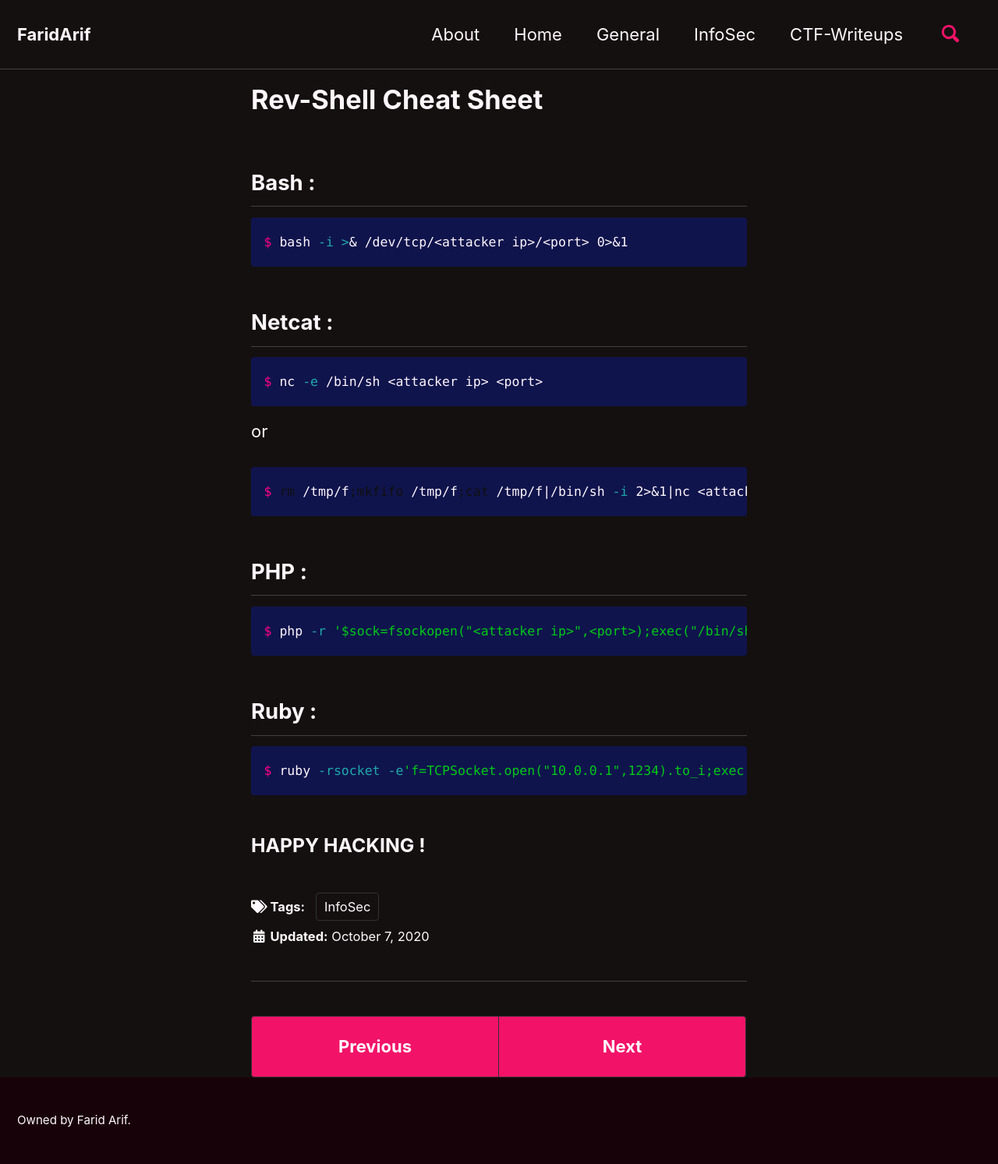
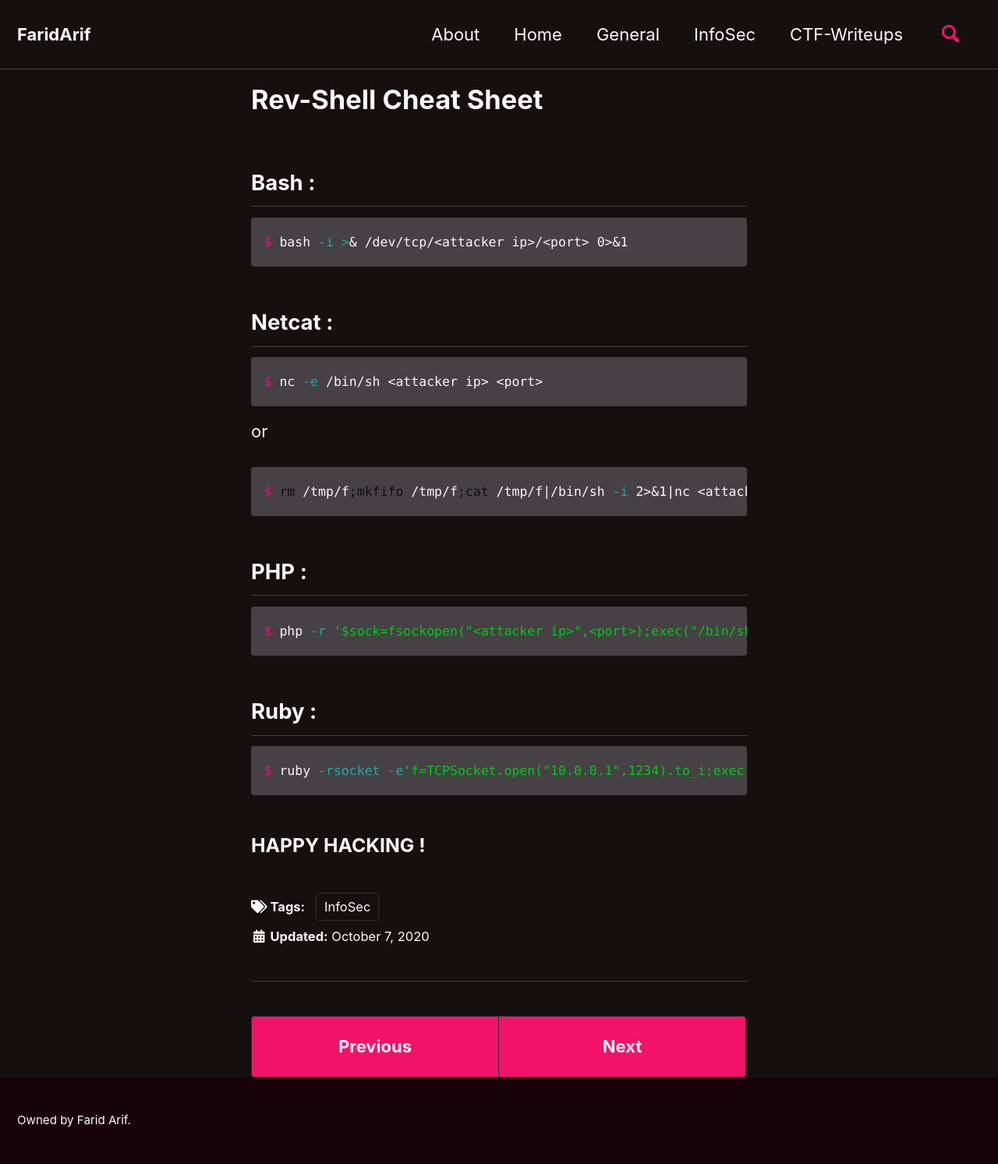
Before and after one commit to faridarif/faridarif.github.io, a Jekyll site: the page built from _posts/2020-10-07-revshell.md, in a window 1280 px wide. Shown: the whole page at 78% size. Built offline with Jekyll 4.4.1, drawn with Linux system fonts in a browser that asks for light colours; cached includes are drawn as plain includes.

Commit message:
Update _syntax.scss

```diff
--- a/_sass/minimal-mistakes/_syntax.scss
+++ b/_sass/minimal-mistakes/_syntax.scss
@@ -6,7 +6,7 @@ div.highlighter-rouge,
 figure.highlight {
   position: relative;
   margin-bottom: 1em;
-  background: #10144d;
+  background: #464144;
   color: #fff6fb;
   font-family: $monospace;
   font-size: $type-size-6;
```
